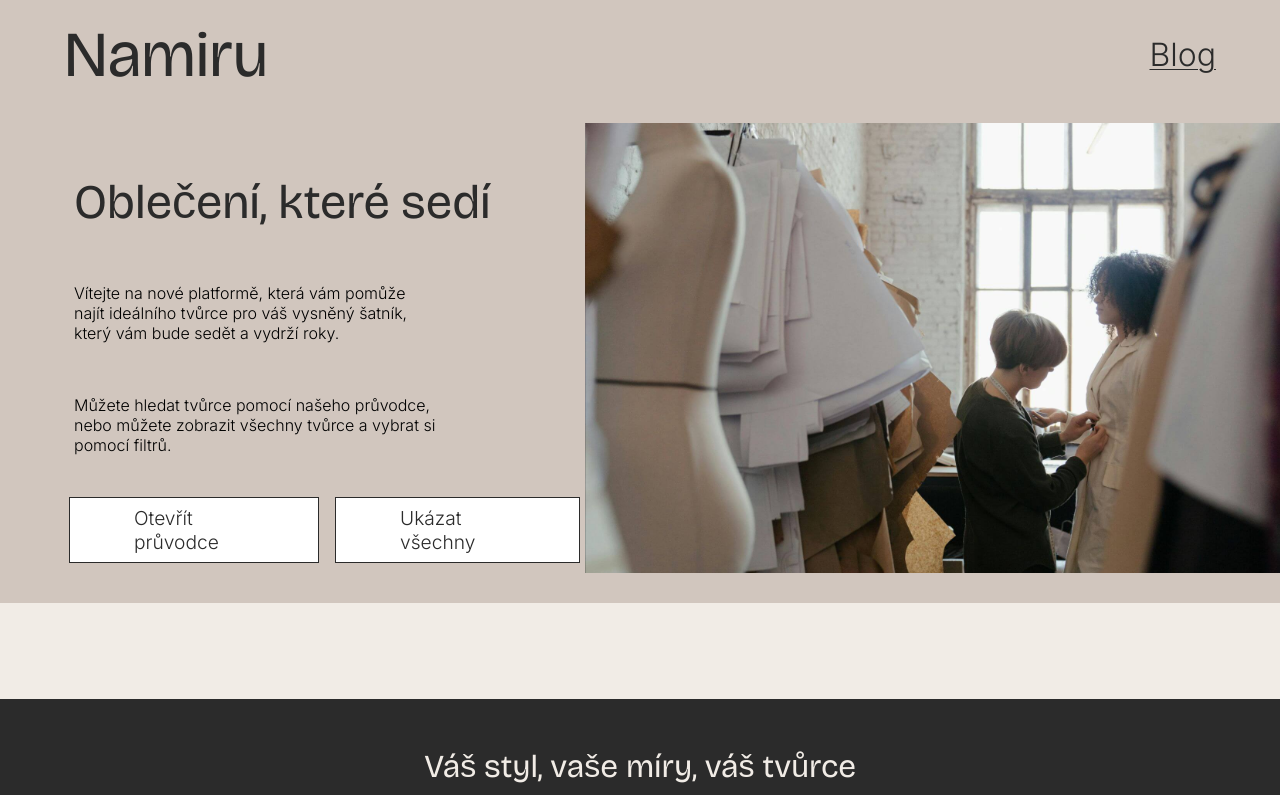
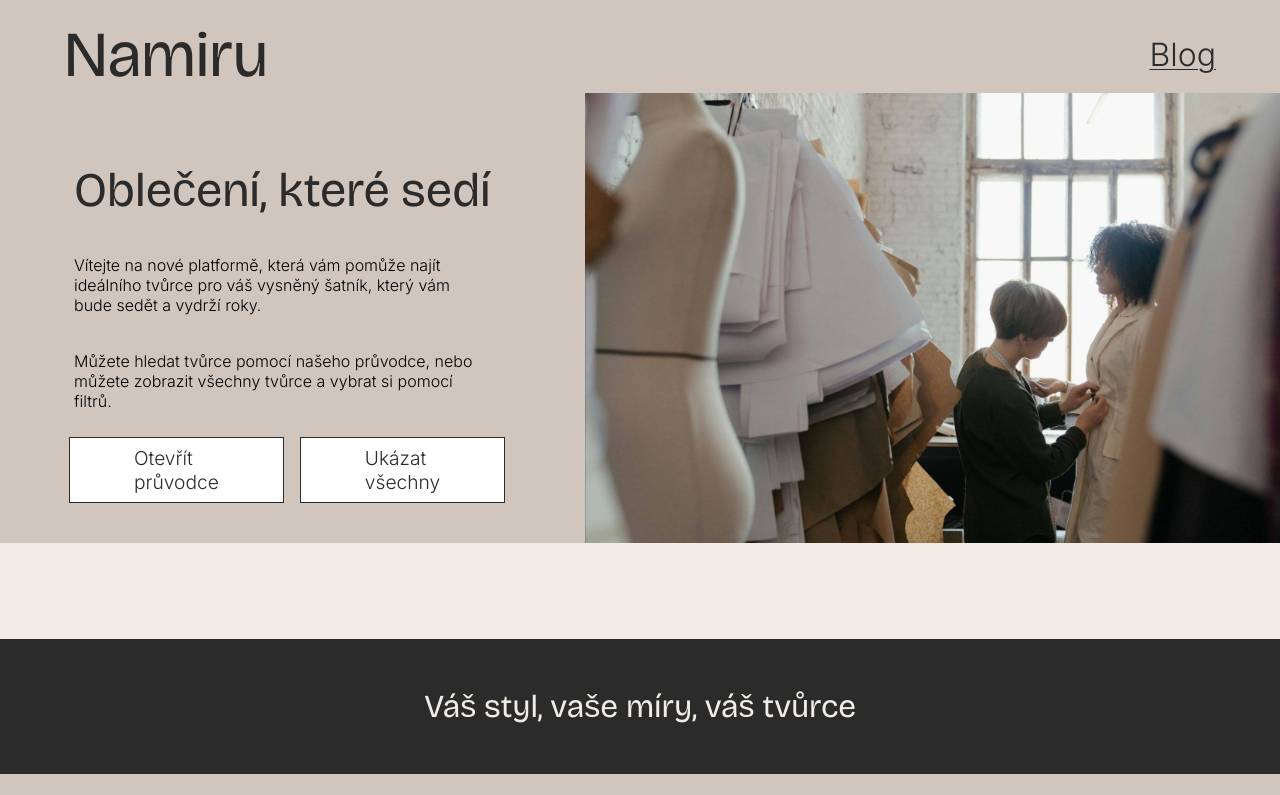
Before and after one commit to han-fris/namiru-app, a React (Vite) app: page / in a window 1280 px wide. Shown: the top 795 px of the page. Built offline with nearby package versions, Linux system fonts and the light colour scheme; no server answers.

Commit message:
edit heroSection style

```diff
--- a/src/components/Homepage/HeroSection.css
+++ b/src/components/Homepage/HeroSection.css
@@ -1,7 +1,7 @@
 .hero {
   display: flex;
   flex-direction: column;
-  align-items: center;
+  align-items: flex-end;
   width: 100%;
 }
 
@@ -12,7 +12,7 @@
   position: relative;
   padding-bottom: 2.5em;
   margin-left: 5%;
-  gap: 2rem;
+  gap: 1rem;
 }
 
 .hero-img {
@@ -28,6 +28,8 @@
   flex-direction: row;
   margin-inline: 5px;
   gap: 1rem;
+  max-width: 350px;
+  flex-wrap: wrap;
 }
 
 /* desktop */
@@ -38,15 +40,20 @@
   }
 
   .hero-text {
-    max-width: 70%;
+    max-width: 80%;
   }
 
   .hero-title {
-    margin-top: 5rem;
+    margin-top: 2rem;
     font-size: 3rem;
   }
 
   .hero-img {
     height: 450px;
   }
+
+  .hero-button {
+
+    flex-wrap: nowrap;
+  }
 }
```
